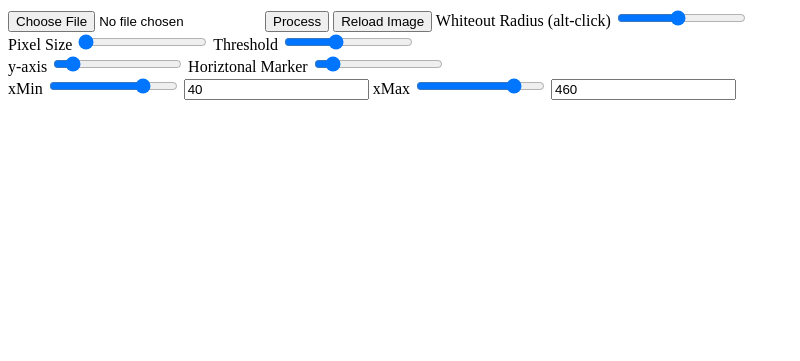
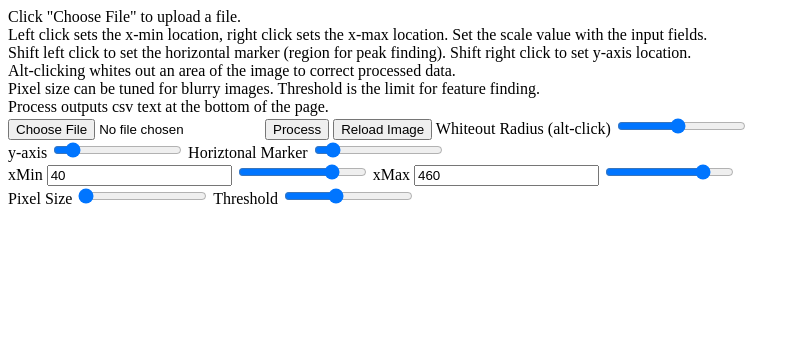
Before and after one commit to MyopicWombat/ms-digitizer, a website with bundled scripts: page index.html in a window 1280 px wide. Shown: the whole page, without its empty margins (0-800 px from the left). Built offline with nearby package versions, Linux system fonts and the light colour scheme.

Commit message:
added help description

```diff
--- a/index.html
+++ b/index.html
@@ -7,21 +7,26 @@
   <meta name="viewport" content="width=device-width, initial-scale=1.0">
   <title>Document</title>
   <script src="./index.js" defer type="module"></script>
+  <link rel="stylesheet" href="./style.css">
 </head>
 
 <body>
+  <div>
+    <p>Click "Choose File" to upload a file.</p>
+    <p>Left click sets the x-min location, right click sets the x-max location. Set the scale value with the input
+      fields.</p>
+    <p>Shift left click to set the horizontal marker (region for peak finding). Shift right click to set y-axis
+      location.</p>
+    <p>Alt-clicking whites out an area of the image to correct processed data.</p>
+    <p>Pixel size can be tuned for blurry images. Threshold is the limit for feature finding.</p>
+    <p>Process outputs csv text at the bottom of the page.</p>
+  </div>
   <div>
     <input type='file' id='files'>
     <button id='process'>Process</button>
     <button id='reload'>Reload Image</button>
     <label for='radius'>Whiteout Radius (alt-click)</label>
     <input id='radius' type='range' min='1' max='20' value='10'>
-  </div>
-  <div>
-    <label for='pixelSize'>Pixel Size</label>
-    <input id='pixelSize' type='range' min='1' max='10' value='1'>
-    <label for='threshold'>Threshold</label>
-    <input id='threshold' type='range' min='0' max='255' value='100'>
   </div>
 
   <div>
@@ -32,11 +37,17 @@
   </div>
   <div>
     <label for='xMin'>xMin</label>
+    <input id='scaleMin' type='number' placeholder="min" value=40>
     <input id='xMin' type='range' min='0' max='2000' value='1530'>
-    <input id='scaleMin' type='number' placeholder="min" value = 40>
     <label for='xMax'>xMax</label>
+    <input id='scaleMax' type='number' placeholder="max" value=460>
     <input id='xMax' type='range' min='0' max='2000' value='1590'>
-    <input id='scaleMax' type='number' placeholder="max" value = 460>
+  </div>
+  <div>
+    <label for='pixelSize'>Pixel Size</label>
+    <input id='pixelSize' type='range' min='1' max='10' value='1'>
+    <label for='threshold'>Threshold</label>
+    <input id='threshold' type='range' min='0' max='255' value='100'>
   </div>
   <div>
     <canvas id='imageCanvas'></canvas>
--- /dev/null
+++ b/style.css
@@ -0,0 +1,3 @@
+p {
+  margin: 0;
+}
```
